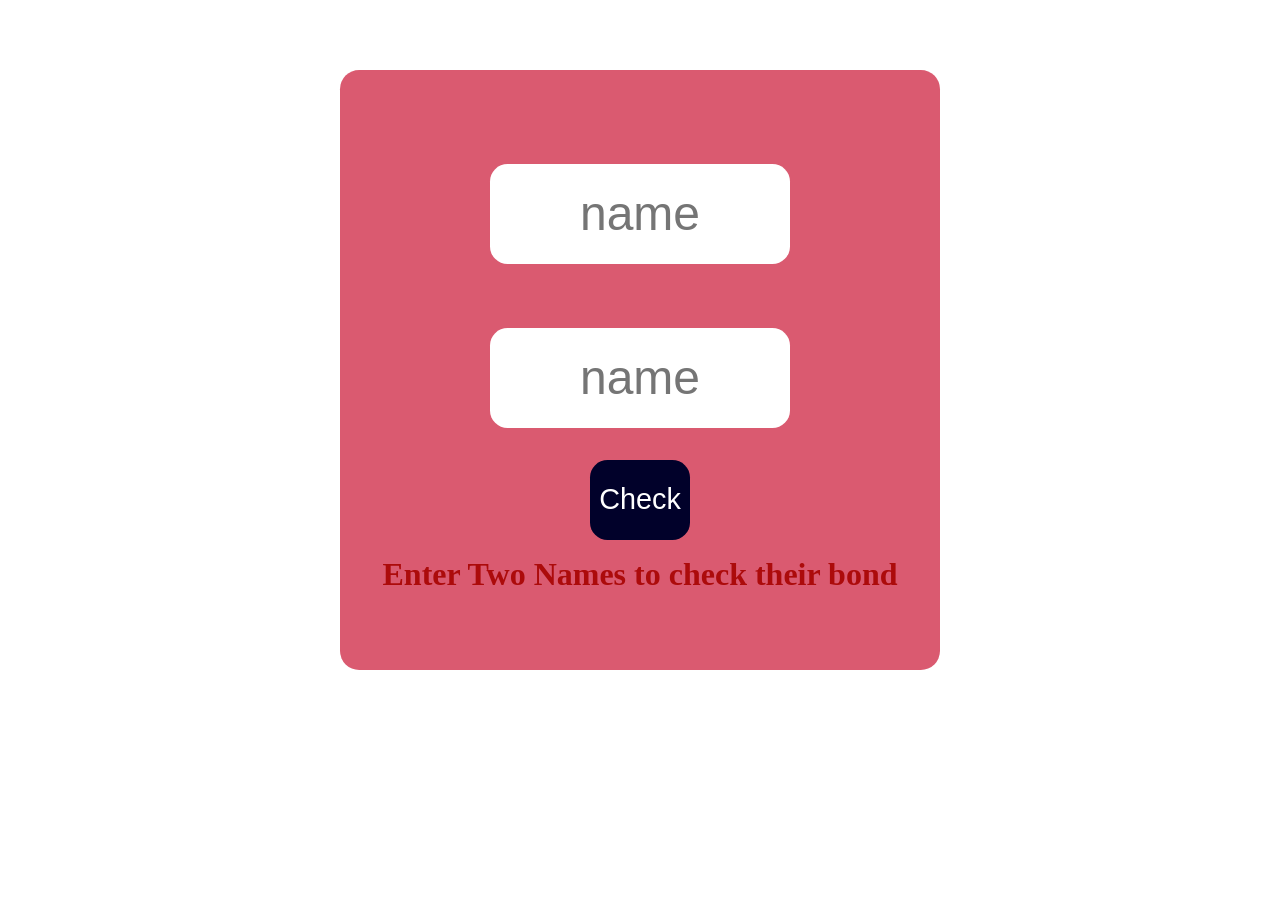
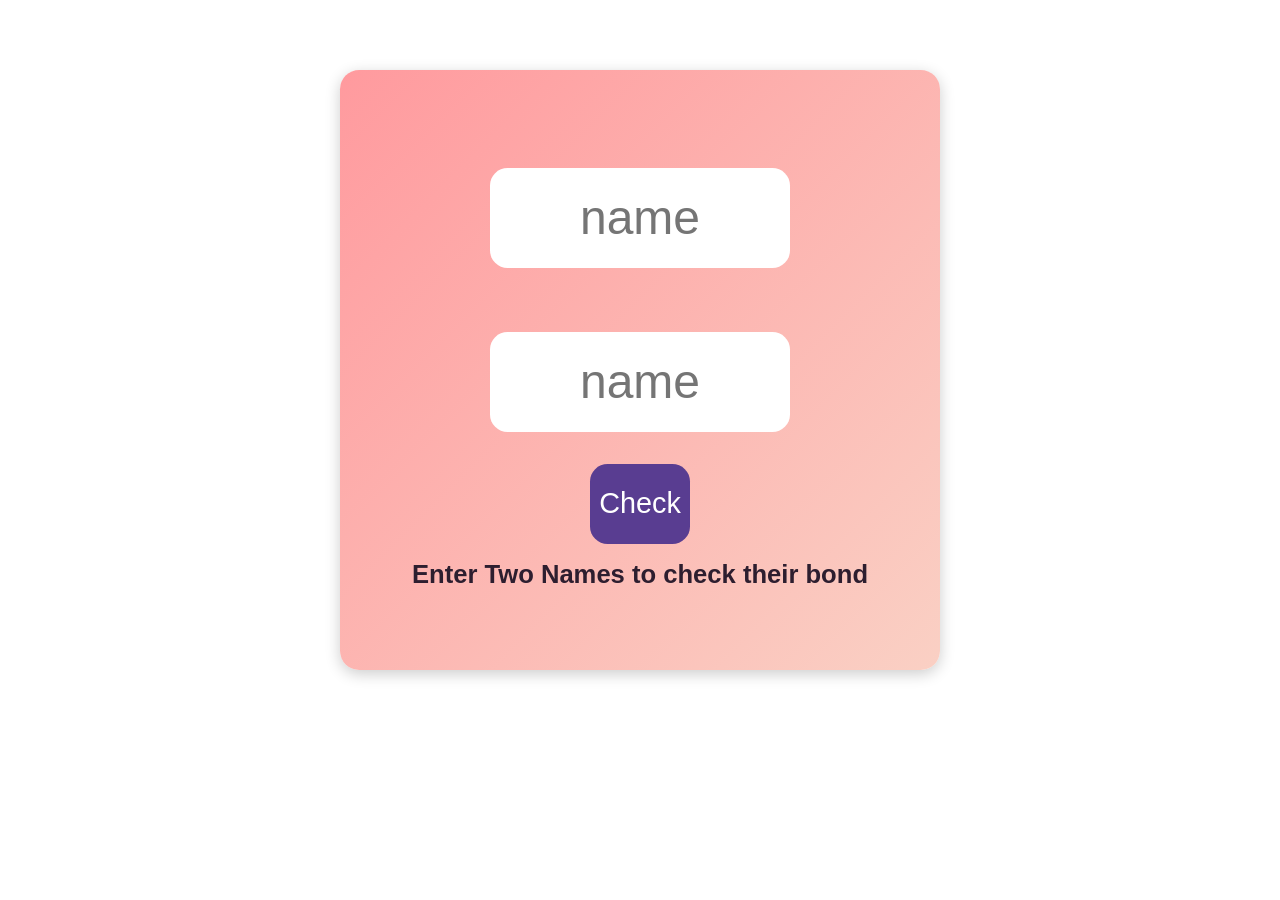

style update

--- a/calc.css
+++ b/calc.css
@@ -7,6 +7,7 @@ body{
     display: flex;
     justify-content: center;
     align-items: center;
+    font-family: 'Poppins', sans-serif;
 }
 .container{
     margin-top: 70px;
@@ -14,11 +15,13 @@ body{
     height: 600px;
     border: none;
     border-radius: 1.2rem ;
-    background-color: rgb(218, 90, 112);
+    /* background-color: #ffdee9; */
+    background: linear-gradient(135deg, #ff9a9e, #fad0c4);
     display: flex;
     justify-content: center;
     align-items: center;
     flex-direction: column;
+    box-shadow: 0 4px 15px rgba(0,0,0,0.2);
 }
 .text{
     width: 300px;
@@ -36,20 +39,29 @@ button{
     width: 100px;
     border:none;
     border-radius: 1.1rem;
-    background-color: rgb(1, 1, 42);
+    /* background-color: #ff4d6d; */
+    background-color: #593d91;
     color: white;
     text-align: center;
     font-size: 1.8rem;
     padding:0;
+    transition: 0.3s;
 }
 
 button:hover{
-    background-color: rgb(2, 2, 99);
+    background-color: rgb(59, 40, 111);
+    transform: scale(1.05);
     cursor: pointer;
 }
 
 h2{
     margin: 1rem;
-    color: rgb(172, 11, 11);
-    font-size: 2rem;
+    /* color: #5a189a;
+     */color: #2d1e2f;
+    font-size: 1.6rem;
+}
+@media(max-width:500px){
+    .container{
+        margin-bottom: 2rem;
+    }
 }
